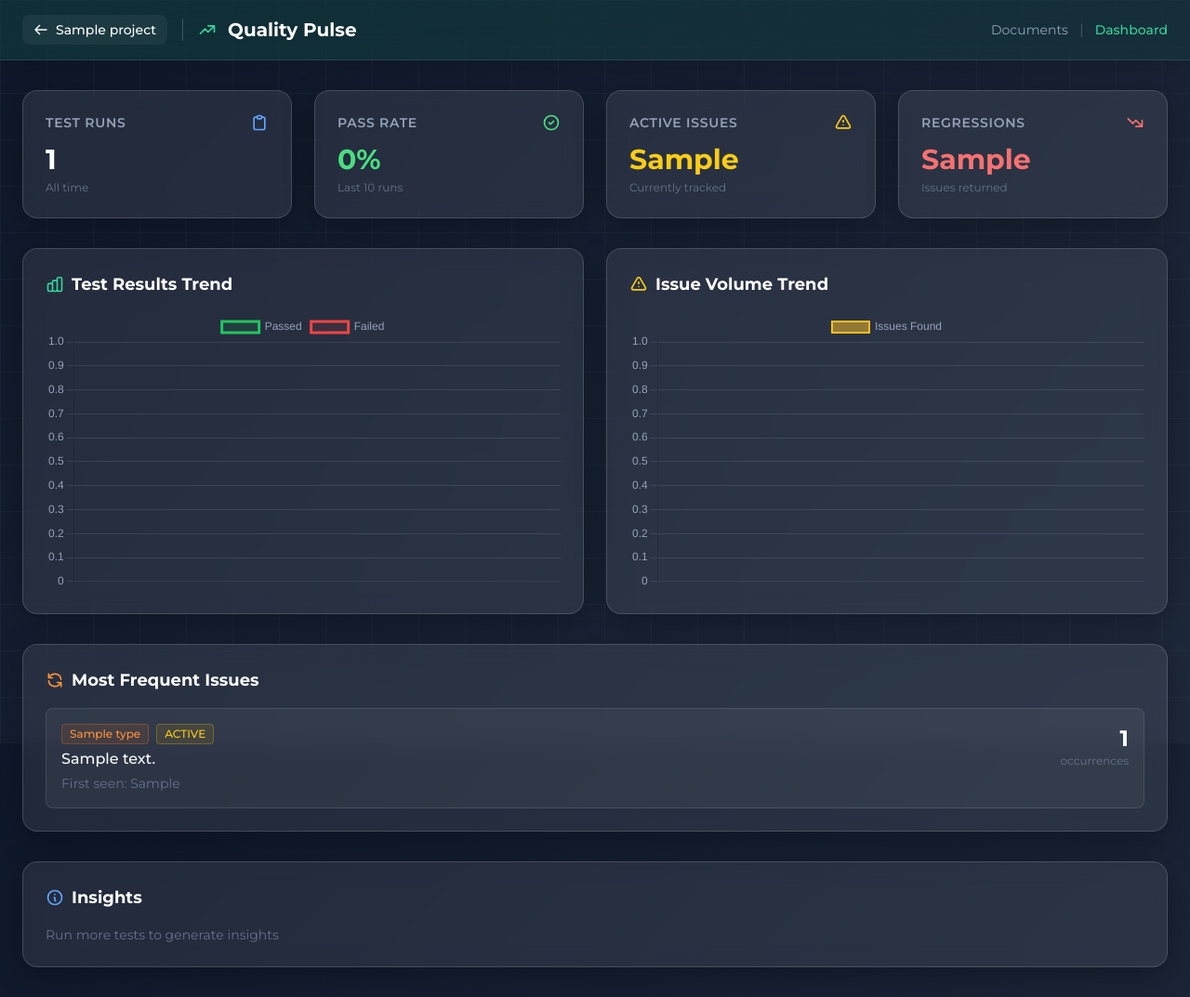
After one commit to Vela-V33/alphatest, a Flask app: template templates/pulse_dashboard.html in a window 1280 px wide. The commit adds this page. Shown: the whole page at 93% size. Run offline with Flask 3, Linux system fonts and the light colour scheme; the template is opened without the code that fills it: most values are stand-ins (such as "Sample title", 1, 10 or a date in 2020); some libraries are stand-ins or nearby versions.

Commit message:
Phase 2: Add Quality Pulse Dashboard with trend analysis
- Create /project/<id>/pulse route for quality trends dashboard
- Build comprehensive dashboard showing:
  * Key metrics: test runs, pass rate, active issues, regressions
  * Test results trend chart (passed/failed over time)
  * Issue volume trend chart (bar graph)
  * Top 5 most frequent recurring issues
  * Auto-generated quality insights (improving/declining/regressions)
- Use Chart.js for professional data visualization
- Integrate with IssueTracker for historical data
- Add navigation link to Pulse from project page
- Remove emojis from project page header (Pulse, Documents, Settings buttons)
- Remove emojis from tab buttons (Analyze, Test Specs, Run Tests)
- Enterprise-ready dashboard for CTOs and QA leads

```diff
--- /dev/null
+++ b/templates/pulse_dashboard.html
@@ -0,0 +1,362 @@
+<!DOCTYPE html>
+<html lang="en">
+<head>
+    <meta charset="UTF-8">
+    <meta name="viewport" content="width=device-width, initial-scale=1.0">
+    <title>Quality Pulse - {{ project.name }} - AlphaTest</title>
+    <script src="https://cdn.tailwindcss.com"></script>
+    <link href="https://fonts.googleapis.com/css2?family=Montserrat:wght@300;400;500;600;700;800&display=swap" rel="stylesheet">
+    <link rel="stylesheet" href="/static/css/theme.css">
+    <script src="https://cdn.jsdelivr.net/npm/chart.js@4.4.0/dist/chart.umd.min.js"></script>
+</head>
+<body class="bg-slate-950 text-white" style="font-family: 'Montserrat', sans-serif;">
+
+    <!-- Header -->
+    <header class="header-glass">
+        <div class="container mx-auto px-6 py-4">
+            <div class="flex items-center justify-between">
+                <div class="flex items-center space-x-4">
+                    <a href="/project/{{ project.id }}" class="inline-flex items-center space-x-2 px-3 py-1.5 rounded-lg bg-white/5 hover:bg-white/10 text-white transition-colors">
+                        <svg class="w-4 h-4" fill="none" stroke="currentColor" viewBox="0 0 24 24">
+                            <path stroke-linecap="round" stroke-linejoin="round" stroke-width="2" d="M10 19l-7-7m0 0l7-7m-7 7h18" />
+                        </svg>
+                        <span class="text-sm font-medium">{{ project.name }}</span>
+                    </a>
+                    <div class="w-px h-6 bg-white/20"></div>
+                    <div class="flex items-center space-x-3">
+                        <svg class="w-5 h-5 text-emerald-400" fill="none" stroke="currentColor" viewBox="0 0 24 24">
+                            <path stroke-linecap="round" stroke-linejoin="round" stroke-width="2" d="M13 7h8m0 0v8m0-8l-8 8-4-4-6 6" />
+                        </svg>
+                        <h1 class="text-xl font-bold text-white">Quality Pulse</h1>
+                    </div>
+                </div>
+                <div class="flex items-center space-x-3">
+                    <a href="/project/{{ project.id }}/reports" class="text-sm text-slate-400 hover:text-white transition-colors">Documents</a>
+                    <span class="text-slate-600">|</span>
+                    <span class="text-sm text-emerald-400 font-medium">Dashboard</span>
+                </div>
+            </div>
+        </div>
+    </header>
+
+    <!-- Main Content -->
+    <main class="container mx-auto px-6 py-8">
+
+        {% if reports|length == 0 %}
+        <!-- Empty State -->
+        <div class="glass-card p-12 text-center">
+            <svg class="w-16 h-16 text-slate-600 mx-auto mb-4" fill="none" stroke="currentColor" viewBox="0 0 24 24">
+                <path stroke-linecap="round" stroke-linejoin="round" stroke-width="2" d="M9 19v-6a2 2 0 00-2-2H5a2 2 0 00-2 2v6a2 2 0 002 2h2a2 2 0 002-2zm0 0V9a2 2 0 012-2h2a2 2 0 012 2v10m-6 0a2 2 0 002 2h2a2 2 0 002-2m0 0V5a2 2 0 012-2h2a2 2 0 012 2v14a2 2 0 01-2 2h-2a2 2 0 01-2-2z" />
+            </svg>
+            <h2 class="text-xl font-bold text-white mb-2">No Quality Data Yet</h2>
+            <p class="text-slate-400 mb-6">Run tests to see quality trends and insights</p>
+            <a href="/project/{{ project.id }}" class="inline-flex items-center space-x-2 px-4 py-2 rounded-lg bg-emerald-500 hover:bg-emerald-600 text-white font-medium transition-colors">
+                <span>Run Your First Test</span>
+                <svg class="w-4 h-4" fill="none" stroke="currentColor" viewBox="0 0 24 24">
+                    <path stroke-linecap="round" stroke-linejoin="round" stroke-width="2" d="M13 7l5 5m0 0l-5 5m5-5H6" />
+                </svg>
+            </a>
+        </div>
+        {% else %}
+
+        <!-- Key Metrics Grid -->
+        <div class="grid grid-cols-1 md:grid-cols-4 gap-6 mb-8">
+            <!-- Total Test Runs -->
+            <div class="glass-card p-6">
+                <div class="flex items-center justify-between mb-3">
+                    <h3 class="text-sm font-semibold text-slate-400 uppercase tracking-wider">Test Runs</h3>
+                    <svg class="w-5 h-5 text-blue-400" fill="none" stroke="currentColor" viewBox="0 0 24 24">
+                        <path stroke-linecap="round" stroke-linejoin="round" stroke-width="2" d="M9 5H7a2 2 0 00-2 2v12a2 2 0 002 2h10a2 2 0 002-2V7a2 2 0 00-2-2h-2M9 5a2 2 0 002 2h2a2 2 0 002-2M9 5a2 2 0 012-2h2a2 2 0 012 2" />
+                    </svg>
+                </div>
+                <div class="text-3xl font-bold text-white">{{ reports|length }}</div>
+                <p class="text-xs text-slate-500 mt-1">All time</p>
+            </div>
+
+            <!-- Pass Rate -->
+            <div class="glass-card p-6">
+                <div class="flex items-center justify-between mb-3">
+                    <h3 class="text-sm font-semibold text-slate-400 uppercase tracking-wider">Pass Rate</h3>
+                    <svg class="w-5 h-5 text-green-400" fill="none" stroke="currentColor" viewBox="0 0 24 24">
+                        <path stroke-linecap="round" stroke-linejoin="round" stroke-width="2" d="M9 12l2 2 4-4m6 2a9 9 0 11-18 0 9 9 0 0118 0z" />
+                    </svg>
+                </div>
+                <div class="text-3xl font-bold text-green-400" id="passRate">--</div>
+                <p class="text-xs text-slate-500 mt-1">Last 10 runs</p>
+            </div>
+
+            <!-- Active Issues -->
+            <div class="glass-card p-6">
+                <div class="flex items-center justify-between mb-3">
+                    <h3 class="text-sm font-semibold text-slate-400 uppercase tracking-wider">Active Issues</h3>
+                    <svg class="w-5 h-5 text-yellow-400" fill="none" stroke="currentColor" viewBox="0 0 24 24">
+                        <path stroke-linecap="round" stroke-linejoin="round" stroke-width="2" d="M12 9v2m0 4h.01m-6.938 4h13.856c1.54 0 2.502-1.667 1.732-3L13.732 4c-.77-1.333-2.694-1.333-3.464 0L3.34 16c-.77 1.333.192 3 1.732 3z" />
+                    </svg>
+                </div>
+                <div class="text-3xl font-bold text-yellow-400">{{ trend_data.active_issues }}</div>
+                <p class="text-xs text-slate-500 mt-1">Currently tracked</p>
+            </div>
+
+            <!-- Regressions -->
+            <div class="glass-card p-6">
+                <div class="flex items-center justify-between mb-3">
+                    <h3 class="text-sm font-semibold text-slate-400 uppercase tracking-wider">Regressions</h3>
+                    <svg class="w-5 h-5 text-red-400" fill="none" stroke="currentColor" viewBox="0 0 24 24">
+                        <path stroke-linecap="round" stroke-linejoin="round" stroke-width="2" d="M13 17h8m0 0V9m0 8l-8-8-4 4-6-6" />
+                    </svg>
+                </div>
+                <div class="text-3xl font-bold text-red-400">{{ trend_data.regressed_issues }}</div>
+                <p class="text-xs text-slate-500 mt-1">Issues returned</p>
+            </div>
+        </div>
+
+        <!-- Charts Row -->
+        <div class="grid grid-cols-1 lg:grid-cols-2 gap-6 mb-8">
+            <!-- Test Pass/Fail Trend -->
+            <div class="glass-card p-6">
+                <h3 class="text-lg font-bold text-white mb-4 flex items-center space-x-2">
+                    <svg class="w-5 h-5 text-emerald-400" fill="none" stroke="currentColor" viewBox="0 0 24 24">
+                        <path stroke-linecap="round" stroke-linejoin="round" stroke-width="2" d="M9 19v-6a2 2 0 00-2-2H5a2 2 0 00-2 2v6a2 2 0 002 2h2a2 2 0 002-2zm0 0V9a2 2 0 012-2h2a2 2 0 012 2v10m-6 0a2 2 0 002 2h2a2 2 0 002-2m0 0V5a2 2 0 012-2h2a2 2 0 012 2v14a2 2 0 01-2 2h-2a2 2 0 01-2-2z" />
+                    </svg>
+                    <span>Test Results Trend</span>
+                </h3>
+                <canvas id="testTrendChart" class="w-full" style="max-height: 300px;"></canvas>
+            </div>
+
+            <!-- Issue Trend -->
+            <div class="glass-card p-6">
+                <h3 class="text-lg font-bold text-white mb-4 flex items-center space-x-2">
+                    <svg class="w-5 h-5 text-yellow-400" fill="none" stroke="currentColor" viewBox="0 0 24 24">
+                        <path stroke-linecap="round" stroke-linejoin="round" stroke-width="2" d="M12 9v2m0 4h.01m-6.938 4h13.856c1.54 0 2.502-1.667 1.732-3L13.732 4c-.77-1.333-2.694-1.333-3.464 0L3.34 16c-.77 1.333.192 3 1.732 3z" />
+                    </svg>
+                    <span>Issue Volume Trend</span>
+                </h3>
+                <canvas id="issueTrendChart" class="w-full" style="max-height: 300px;"></canvas>
+            </div>
+        </div>
+
+        <!-- Top Recurring Issues -->
+        {% if trend_data.top_recurring_issues|length > 0 %}
+        <div class="glass-card p-6 mb-8">
+            <h3 class="text-lg font-bold text-white mb-4 flex items-center space-x-2">
+                <svg class="w-5 h-5 text-orange-400" fill="none" stroke="currentColor" viewBox="0 0 24 24">
+                    <path stroke-linecap="round" stroke-linejoin="round" stroke-width="2" d="M4 4v5h.582m15.356 2A8.001 8.001 0 004.582 9m0 0H9m11 11v-5h-.581m0 0a8.003 8.003 0 01-15.357-2m15.357 2H15" />
+                </svg>
+                <span>Most Frequent Issues</span>
+            </h3>
+            <div class="space-y-3">
+                {% for issue in trend_data.top_recurring_issues[:5] %}
+                <div class="bg-white/5 border border-white/10 rounded-lg p-4 hover:bg-white/10 transition-colors">
+                    <div class="flex items-start justify-between">
+                        <div class="flex-1">
+                            <div class="flex items-center space-x-2 mb-1">
+                                <span class="inline-flex items-center px-2 py-0.5 rounded text-xs font-medium bg-orange-500/10 border border-orange-500/30 text-orange-400">
+                                    {{ issue.type }}
+                                </span>
+                                {% if issue.status == 'regressed' %}
+                                <span class="inline-flex items-center px-2 py-0.5 rounded text-xs font-medium bg-red-500/10 border border-red-500/30 text-red-400">
+                                    REGRESSED
+                                </span>
+                                {% elif issue.status == 'active' %}
+                                <span class="inline-flex items-center px-2 py-0.5 rounded text-xs font-medium bg-yellow-500/10 border border-yellow-500/30 text-yellow-400">
+                                    ACTIVE
+                                </span>
+                                {% else %}
+                                <span class="inline-flex items-center px-2 py-0.5 rounded text-xs font-medium bg-green-500/10 border border-green-500/30 text-green-400">
+                                    FIXED
+                                </span>
+                                {% endif %}
+                            </div>
+                            <p class="text-white font-medium">{{ issue.message }}</p>
+                            <p class="text-slate-500 text-sm mt-1">First seen: {{ issue.first_seen[:10] if issue.first_seen else 'Unknown' }}</p>
+                        </div>
+                        <div class="text-right ml-4">
+                            <div class="text-2xl font-bold text-white">{{ issue.seen_count }}</div>
+                            <div class="text-xs text-slate-500">occurrences</div>
+                        </div>
+                    </div>
+                </div>
+                {% endfor %}
+            </div>
+        </div>
+        {% endif %}
+
+        <!-- Quality Insights -->
+        <div class="glass-card p-6">
+            <h3 class="text-lg font-bold text-white mb-4 flex items-center space-x-2">
+                <svg class="w-5 h-5 text-blue-400" fill="none" stroke="currentColor" viewBox="0 0 24 24">
+                    <path stroke-linecap="round" stroke-linejoin="round" stroke-width="2" d="M13 16h-1v-4h-1m1-4h.01M21 12a9 9 0 11-18 0 9 9 0 0118 0z" />
+                </svg>
+                <span>Insights</span>
+            </h3>
+            <div class="grid grid-cols-1 md:grid-cols-3 gap-4" id="insights">
+                <!-- Dynamically generated insights -->
+            </div>
+        </div>
+
+        {% endif %}
+    </main>
+
+    <script>
+        // Data from backend
+        const reports = {{ reports|tojson }};
+        const trendData = {{ trend_data|tojson }};
+
+        // Calculate pass rate
+        const recentReports = reports.slice(-10);
+        const totalTests = recentReports.reduce((sum, r) => sum + (r.summary.total || 0), 0);
+        const passedTests = recentReports.reduce((sum, r) => sum + (r.summary.passed || 0), 0);
+        const passRate = totalTests > 0 ? ((passedTests / totalTests) * 100).toFixed(1) : 0;
+        document.getElementById('passRate').textContent = passRate + '%';
+
+        // Test Results Trend Chart
+        const testLabels = reports.slice(-10).map((r, i) => `Run ${i + 1}`);
+        const passedData = reports.slice(-10).map(r => r.summary.passed || 0);
+        const failedData = reports.slice(-10).map(r => r.summary.failed || 0);
+
+        new Chart(document.getElementById('testTrendChart'), {
+            type: 'line',
+            data: {
+                labels: testLabels,
+                datasets: [
+                    {
+                        label: 'Passed',
+                        data: passedData,
+                        borderColor: 'rgb(34, 197, 94)',
+                        backgroundColor: 'rgba(34, 197, 94, 0.1)',
+                        tension: 0.4,
+                        fill: true
+                    },
+                    {
+                        label: 'Failed',
+                        data: failedData,
+                        borderColor: 'rgb(239, 68, 68)',
+                        backgroundColor: 'rgba(239, 68, 68, 0.1)',
+                        tension: 0.4,
+                        fill: true
+                    }
+                ]
+            },
+            options: {
+                responsive: true,
+                maintainAspectRatio: false,
+                plugins: {
+                    legend: {
+                        labels: { color: 'rgb(148, 163, 184)' }
+                    }
+                },
+                scales: {
+                    y: {
+                        beginAtZero: true,
+                        ticks: { color: 'rgb(148, 163, 184)' },
+                        grid: { color: 'rgba(255, 255, 255, 0.1)' }
+                    },
+                    x: {
+                        ticks: { color: 'rgb(148, 163, 184)' },
+                        grid: { color: 'rgba(255, 255, 255, 0.1)' }
+                    }
+                }
+            }
+        });
+
+        // Issue Volume Trend Chart
+        const issueData = reports.slice(-10).map(r => r.summary.issues || 0);
+
+        new Chart(document.getElementById('issueTrendChart'), {
+            type: 'bar',
+            data: {
+                labels: testLabels,
+                datasets: [{
+                    label: 'Issues Found',
+                    data: issueData,
+                    backgroundColor: 'rgba(251, 191, 36, 0.5)',
+                    borderColor: 'rgb(251, 191, 36)',
+                    borderWidth: 2
+                }]
+            },
+            options: {
+                responsive: true,
+                maintainAspectRatio: false,
+                plugins: {
+                    legend: {
+                        labels: { color: 'rgb(148, 163, 184)' }
+                    }
+                },
+                scales: {
+                    y: {
+                        beginAtZero: true,
+                        ticks: { color: 'rgb(148, 163, 184)' },
+                        grid: { color: 'rgba(255, 255, 255, 0.1)' }
+                    },
+                    x: {
+                        ticks: { color: 'rgb(148, 163, 184)' },
+                        grid: { color: 'rgba(255, 255, 255, 0.1)' }
+                    }
+                }
+            }
+        });
+
+        // Generate insights
+        const insightsContainer = document.getElementById('insights');
+        const insights = [];
+
+        // Insight 1: Quality trend
+        const recentIssues = reports.slice(-3).reduce((sum, r) => sum + (r.summary.issues || 0), 0);
+        const olderIssues = reports.slice(-6, -3).reduce((sum, r) => sum + (r.summary.issues || 0), 0);
+        if (recentIssues < olderIssues) {
+            insights.push({
+                type: 'positive',
+                icon: 'M13 7h8m0 0v8m0-8l-8 8-4-4-6 6',
+                message: 'Quality improving - fewer issues in recent runs'
+            });
+        } else if (recentIssues > olderIssues) {
+            insights.push({
+                type: 'negative',
+                icon: 'M13 17h8m0 0V9m0 8l-8-8-4 4-6-6',
+                message: 'Quality declining - more issues detected recently'
+            });
+        }
+
+        // Insight 2: Regression alert
+        if (trendData.regressed_issues > 0) {
+            insights.push({
+                type: 'warning',
+                icon: 'M12 9v2m0 4h.01m-6.938 4h13.856c1.54 0 2.502-1.667 1.732-3L13.732 4c-.77-1.333-2.694-1.333-3.464 0L3.34 16c-.77 1.333.192 3 1.732 3z',
+                message: `${trendData.regressed_issues} previously fixed issue${trendData.regressed_issues > 1 ? 's have' : ' has'} returned`
+            });
+        }
+
+        // Insight 3: Fixed issues
+        if (trendData.fixed_issues > 0) {
+            insights.push({
+                type: 'positive',
+                icon: 'M9 12l2 2 4-4m6 2a9 9 0 11-18 0 9 9 0 0118 0z',
+                message: `${trendData.fixed_issues} issue${trendData.fixed_issues > 1 ? 's' : ''} resolved since last run`
+            });
+        }
+
+        // Render insights
+        insights.forEach(insight => {
+            const colorClass = insight.type === 'positive' ? 'text-green-400 bg-green-500/10 border-green-500/30' :
+                              insight.type === 'negative' ? 'text-red-400 bg-red-500/10 border-red-500/30' :
+                              'text-yellow-400 bg-yellow-500/10 border-yellow-500/30';
+
+            insightsContainer.innerHTML += `
+                <div class="bg-white/5 border border-white/10 rounded-lg p-4">
+                    <div class="flex items-start space-x-3">
+                        <svg class="w-5 h-5 ${colorClass.split(' ')[0]} flex-shrink-0 mt-0.5" fill="none" stroke="currentColor" viewBox="0 0 24 24">
+                            <path stroke-linecap="round" stroke-linejoin="round" stroke-width="2" d="${insight.icon}" />
+                        </svg>
+                        <p class="text-sm text-slate-300">${insight.message}</p>
+                    </div>
+                </div>
+            `;
+        });
+
+        if (insights.length === 0) {
+            insightsContainer.innerHTML = '<p class="text-slate-500 text-sm col-span-3">Run more tests to generate insights</p>';
+        }
+    </script>
+
+</body>
+</html>
```
Also changed, not shown: server.py (+35 -0 lines), templates/project.html (+17 -6 lines).
